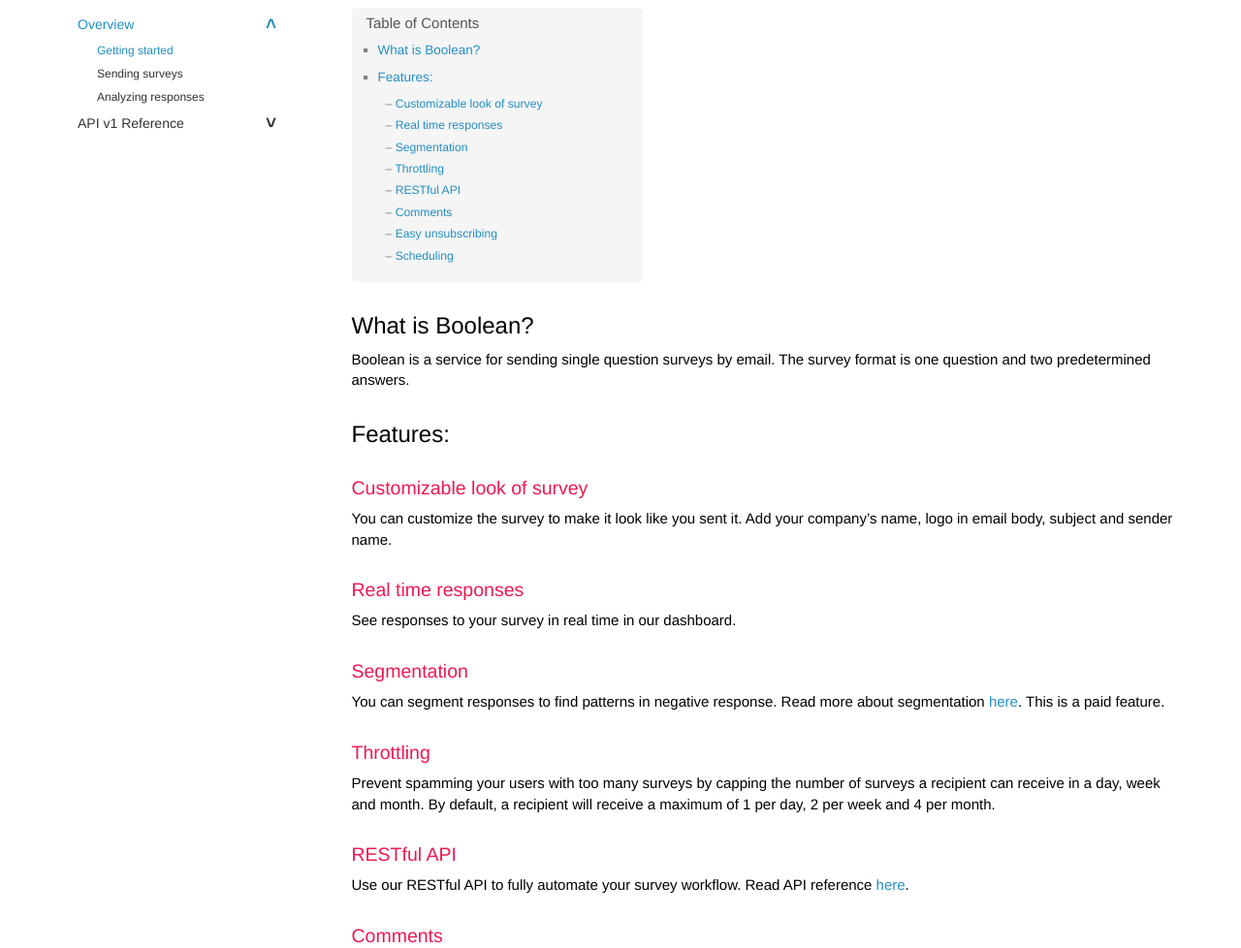
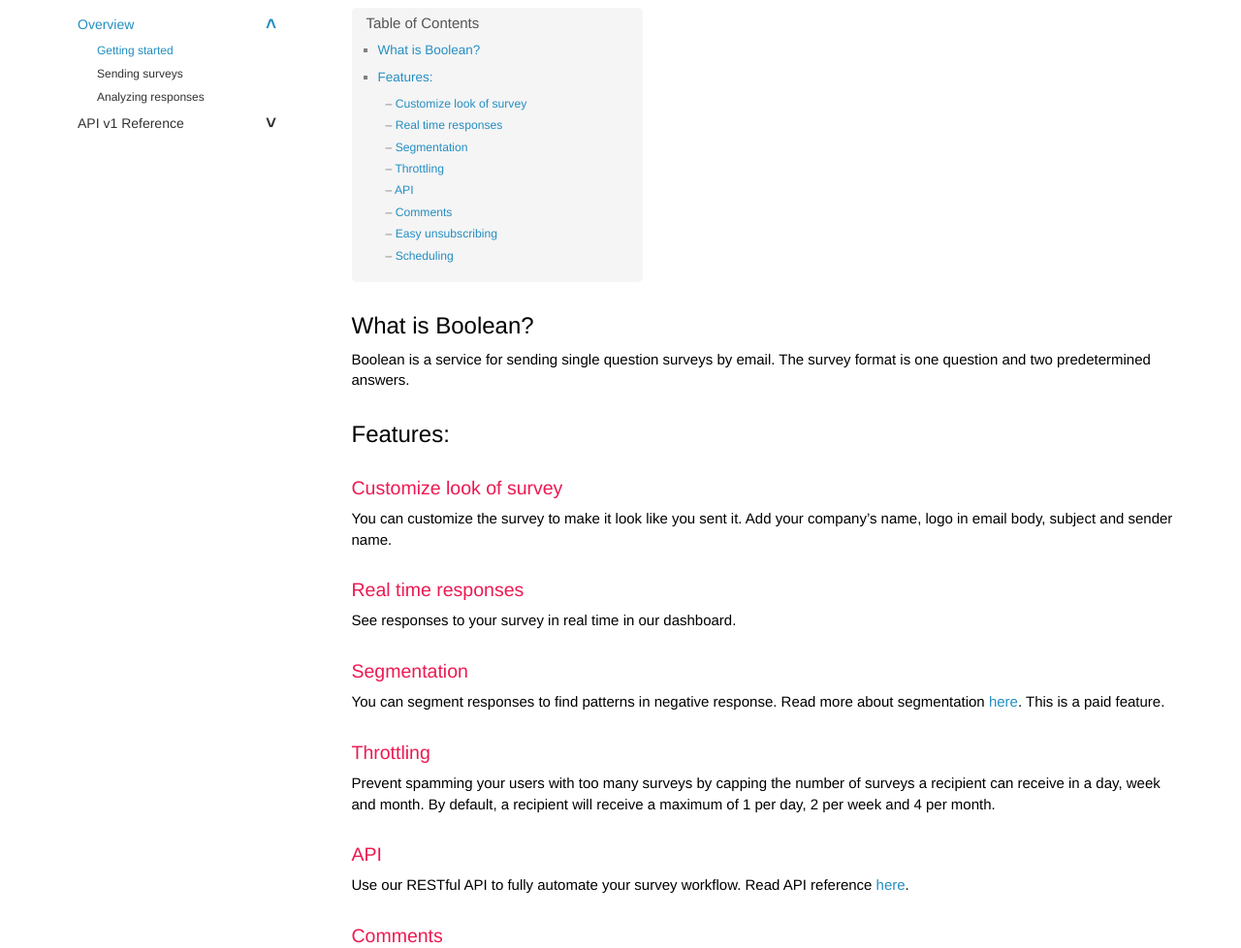
Before and after one commit to booleanapp/docs, a Jekyll site: the page built from index.md, in a window 1280 px wide. Shown: the part 163-1141 px from the top of the page at 97% size. Built offline with Jekyll 4.4.1, drawn with Linux system fonts in a browser that asks for light colours.

Commit message:
Improved content.

```diff
--- a/index.md
+++ b/index.md
@@ -12,7 +12,7 @@
 
 ## Features:
 
-### Customizable look of survey
+### Customize look of survey
 
 You can customize the survey to make it look like you sent it. Add your company's name, logo in email body, subject and sender name.
 
@@ -28,7 +28,7 @@
 
 Prevent spamming your users with too many surveys by capping the number of surveys a recipient can receive in a day, week and month. By default, a recipient will receive a maximum of 1 per day, 2 per week and 4 per month.
 
-### RESTful API
+### API
 
 Use our RESTful API to fully automate your survey workflow. Read API reference [here](/docs/v1_introduction.html).
 
```
